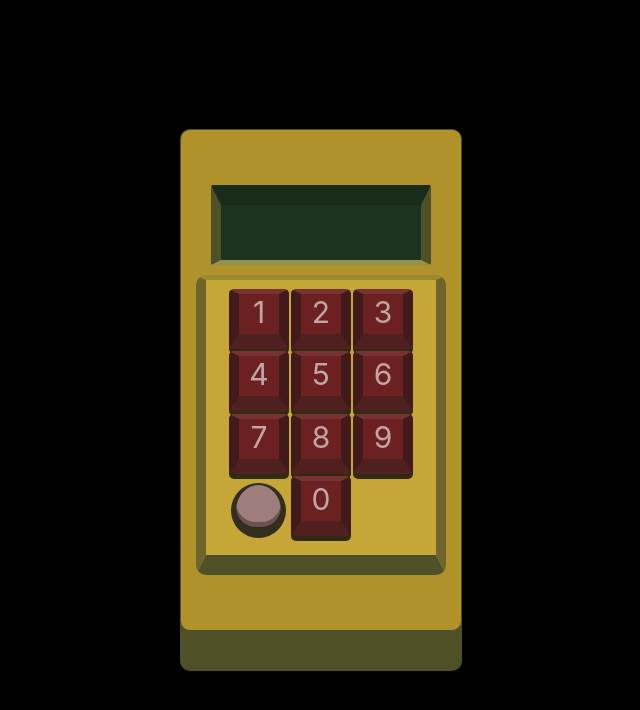
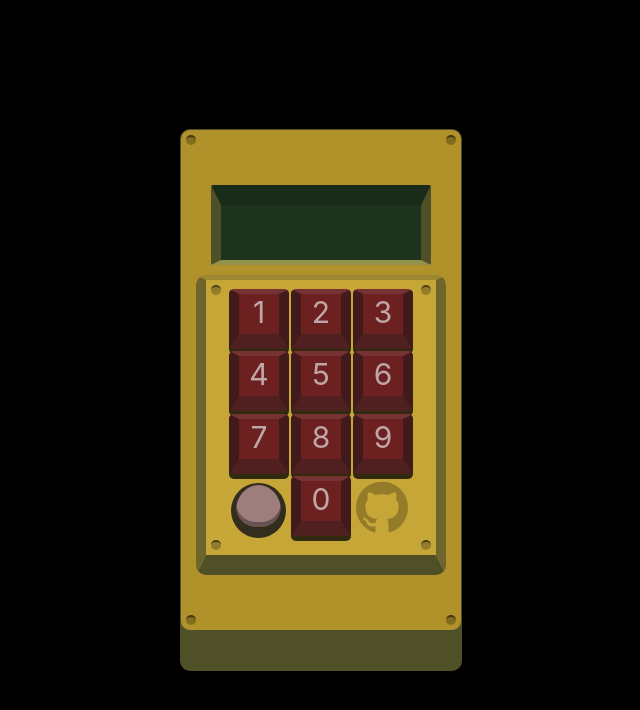
Before and after one commit to pungprakearti/time-machine-react-pwa, a React (Create React App) app: page / in a window 1280 px wide. Shown: the top 710 px of the page, without its empty margins (319-959 px from the left). Built offline with nearby package versions, Linux system fonts and the light colour scheme.

Commit message:
Added github link and some more polish.

```diff
--- a/src/App.js
+++ b/src/App.js
@@ -9,7 +9,6 @@ class App extends Component {
         <div className="mobile-cont">
           <TimeMachine />
         </div>
-        <button class="add-button">Add to home screen</button>
       </div>
     );
   }
--- a/src/TimeMachine.css
+++ b/src/TimeMachine.css
@@ -60,6 +60,7 @@
 }
 
 .TimeMachine-cont {
+  position: relative;
   display: flex;
   flex-direction: column;
   justify-content: center;
@@ -70,6 +71,41 @@
   width: 280px;
   border-radius: 10px;
   box-shadow: 0 40px 0 rgb(80, 80, 40);
+}
+
+.TimeMachine-rivet1,
+.TimeMachine-rivet2,
+.TimeMachine-rivet3,
+.TimeMachine-rivet4 {
+  position: absolute;
+  width: 10px;
+  height: 10px;
+  border-radius: 10px;
+  background-color: rgba(0, 0, 0, 0.25);
+  border: 0 solid rgba(0, 0, 0, 0.5);
+  border-top-width: 2px;
+  border-top-color: rgba(0, 0, 0, 0.5);
+  box-sizing: border-box;
+}
+
+.TimeMachine-rivet1 {
+  top: 5px;
+  left: 5px;
+}
+
+.TimeMachine-rivet2 {
+  top: 5px;
+  right: 5px;
+}
+
+.TimeMachine-rivet3 {
+  bottom: 5px;
+  left: 5px;
+}
+
+.TimeMachine-rivet4 {
+  bottom: 5px;
+  right: 5px;
 }
 
 .TimeMachine-display {
@@ -89,12 +125,65 @@
   font-size: 30px;
   letter-spacing: 10px;
   font-family: 'Press Start 2P', cursive;
-  text-indent: 10px;
+  text-indent: 14px;
   background-color: rgb(29, 51, 29);
   color: rgb(105, 206, 105);
   text-shadow: 0 0 40px rgba(73, 180, 73, 0.9);
   border-bottom-color: rgb(146, 146, 76);
   user-select: none;
+}
+
+.display-on {
+  border-top-color: rgb(41, 75, 41);
+  border-bottom-color: rgb(108, 141, 108);
+  border-right-color: rgb(87, 122, 87);
+  border-left-color: rgb(87, 122, 87);
+  background-color: rgb(38, 67, 38);
+  animation: flicker infinite 4s linear;
+  transition: all 1s linear;
+}
+
+@keyframes flicker {
+  4% {
+    border-top-color: rgb(41, 75, 41);
+    border-bottom-color: rgb(108, 141, 108);
+    border-right-color: rgb(87, 122, 87);
+    border-left-color: rgb(87, 122, 87);
+    background-color: rgb(38, 67, 38);
+    color: rgb(105, 206, 105);
+  }
+  5% {
+    border-top-color: rgba(0, 0, 0, 0.15);
+    border-bottom-color: rgb(146, 146, 76);
+    border-right-color: rgb(80, 80, 40);
+    border-left-color: rgb(80, 80, 40);
+    background-color: rgb(29, 51, 29);
+    color: rgb(49, 94, 49);
+  }
+  6% {
+    border-top-color: rgb(41, 75, 41);
+    border-bottom-color: rgb(108, 141, 108);
+    border-right-color: rgb(87, 122, 87);
+    border-left-color: rgb(87, 122, 87);
+    background-color: rgb(38, 67, 38);
+    color: rgb(105, 206, 105);
+  }
+  7% {
+    border-top-color: rgba(0, 0, 0, 0.15);
+    border-bottom-color: rgb(146, 146, 76);
+    border-right-color: rgb(80, 80, 40);
+    border-left-color: rgb(80, 80, 40);
+    background-color: rgb(29, 51, 29);
+    color: rgb(49, 94, 49);
+  }
+  10% {
+    border-top-color: rgb(41, 75, 41);
+    border-bottom-color: rgb(108, 141, 108);
+    border-right-color: rgb(87, 122, 87);
+    border-left-color: rgb(87, 122, 87);
+    background-color: rgb(38, 67, 38);
+    color: rgb(105, 206, 105);
+  }
 }
 
 .TimeMachine-power-cont {
@@ -133,3 +222,15 @@
   box-shadow: 0 5px 0 rgb(182, 47, 47);
   transform: translateY(0px);
 }
+
+.TimeMachine-github {
+  position: absolute;
+  right: 28px;
+  bottom: 18px;
+}
+
+#github-icon {
+  width: 52px;
+  height: auto;
+  opacity: 0.25;
+}
--- a/src/TimeMachine.js
+++ b/src/TimeMachine.js
@@ -2,6 +2,7 @@ import React, { Component } from 'react';
 import './TimeMachine.css';
 import tmSound from './time-machine.mp3';
 import clickSound from './click.wav';
+import ghIcon from './github_icon.svg';
 
 export default class TimeMachine extends Component {
   constructor(props) {
@@ -150,10 +151,23 @@ export default class TimeMachine extends Component {
 
     return (
       <div className="TimeMachine-cont">
-        <div className="TimeMachine-display">
-          {this.state.power ? this.state.display : ''}
-        </div>
+        <div className="TimeMachine-rivet1" />
+        <div className="TimeMachine-rivet2" />
+        <div className="TimeMachine-rivet3" />
+        <div className="TimeMachine-rivet4" />
+        {this.state.power ? (
+          <div className="TimeMachine-display display-on">
+            {this.state.power ? this.state.display : ''}
+          </div>
+        ) : (
+          <div className="TimeMachine-display" />
+        )}
+
         <div className="TimeMachine-dialpad-cont">
+          <div className="TimeMachine-rivet1" />
+          <div className="TimeMachine-rivet2" />
+          <div className="TimeMachine-rivet3" />
+          <div className="TimeMachine-rivet4" />
           <div className="TimeMachine-dialpad">{dialpad}</div>
           <div className="TimeMachine-power-cont">
             {this.state.power ? (
@@ -165,6 +179,11 @@ export default class TimeMachine extends Component {
               <div className="TimeMachine-power" onClick={this.handlePower} />
             )}
           </div>
+          <div className="TimeMachine-github">
+            <a href="https://github.com/pungprakearti/time-machine-react-pwa">
+              <img id="github-icon" src={ghIcon} alt="github icon" />
+            </a>
+          </div>
         </div>
       </div>
     );
--- a/src/index.css
+++ b/src/index.css
@@ -41,11 +41,6 @@ code {
   align-items: center;
 }
 
-.add-button {
-  background-color: black;
-  border: none;
-}
-
 .flash {
   animation: flashing infinite 5s linear;
   transition: all 1s linear;
--- a/src/index.js
+++ b/src/index.js
@@ -10,33 +10,3 @@ ReactDOM.render(<App />, document.getElementById('root'));
 // unregister() to register() below. Note this comes with some pitfalls.
 // Learn more about service workers: http://bit.ly/CRA-PWA
 serviceWorker.register();
-
-//Add to home screen button
-let deferredPrompt;
-const addBtn = document.querySelector('.add-button');
-addBtn.style.display = 'none';
-
-window.addEventListener('beforeinstallprompt', e => {
-  // Prevent Chrome 67 and earlier from automatically showing the prompt
-  e.preventDefault();
-  // Stash the event so it can be triggered later.
-  deferredPrompt = e;
-  // Update UI to notify the user they can add to home screen
-  addBtn.style.display = 'block';
-
-  addBtn.addEventListener('click', e => {
-    // hide our user interface that shows our A2HS button
-    addBtn.style.display = 'none';
-    // Show the prompt
-    deferredPrompt.prompt();
-    // Wait for the user to respond to the prompt
-    deferredPrompt.userChoice.then(choiceResult => {
-      if (choiceResult.outcome === 'accepted') {
-        console.log('User accepted the time-machine prompt');
-      } else {
-        console.log('User dismissed the time-machine prompt');
-      }
-      deferredPrompt = null;
-    });
-  });
-});
```
Also changed, not shown: src/github_icon.svg (added).
